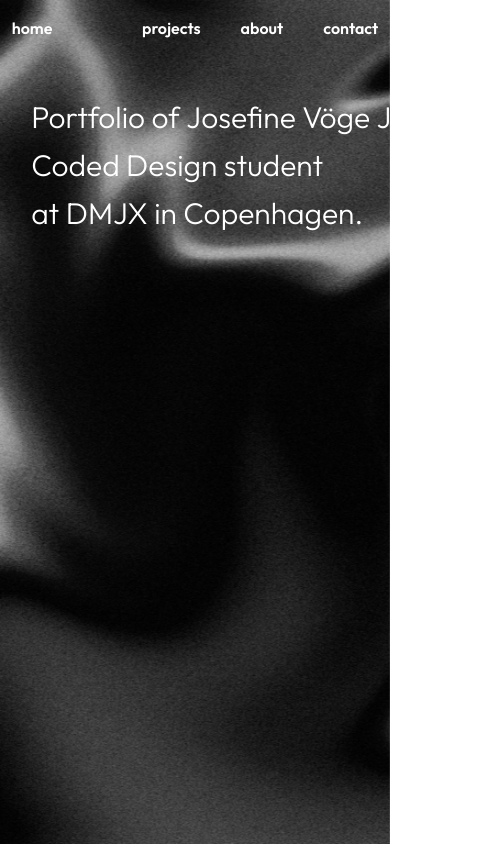
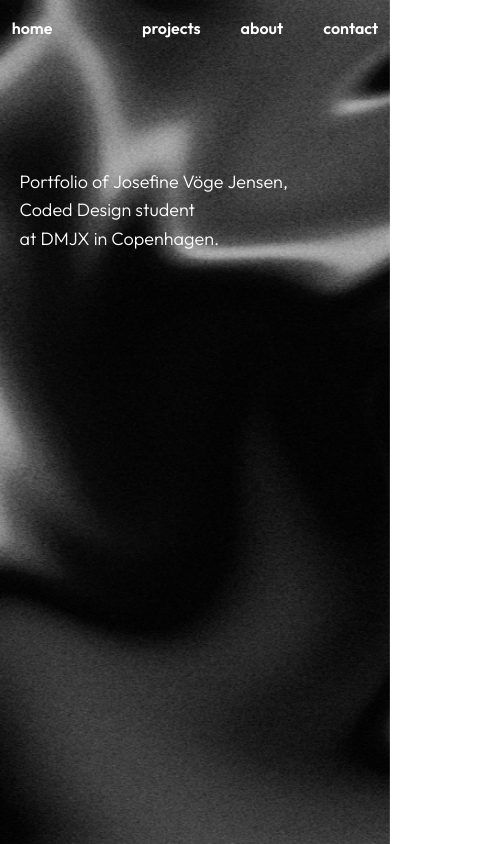
Before and after one commit to Jovoje/portfolio2025, a Vue app: page /#/ in a window 390 px wide. Shown: the whole page, 484 px wide, since content can reach past the window. Built offline with nearby package versions, Linux system fonts and the light colour scheme.

Commit message:
homepage text

```diff
--- a/src/views/HomeView.vue
+++ b/src/views/HomeView.vue
@@ -42,17 +42,19 @@ p span:hover {
   font-weight: bold;
 }
 
+/* baggrund fjernes herfra - den ligger allerede i App.vue */
 body {
-     background: url('../assets/school/background2.png') no-repeat center center fixed;
-       background-size: cover;
+  font-family: 'Outfit', sans-serif;
+  margin: 0;
+  color: white;
 }
 
 .infbox {
-   font-family: 'Outfit', sans-serif;
-   font-weight: 300;
-   font-size: 30px;
-   margin-left: 8vw;
-    margin-top: 6vw;
+  font-family: 'Outfit', sans-serif;
+  font-weight: 300;
+  font-size: 30px;
+  margin-left: 8vw;
+  margin-top: 6vw;
 }
 
 .text {
@@ -71,4 +73,30 @@ body {
 .image img:hover {
   transform: scale(1.08);
 }
+
+
+/* Tablet */
+@media (max-width: 1024px) {
+  .infbox {
+    font-size: 24px;
+    margin-left: 6vw;
+    margin-top: 10vw;
+  }
+}
+
+/* Mobil */
+@media (max-width: 600px) {
+  .infbox {
+    font-size: 18px;
+    margin-left: 5vw;
+    margin-top: 25vw;
+    line-height: 1.4;
+    max-width: 90vw;
+  }
+
+  p span {
+    margin-right: 0.25rem;
+  }
+}
+
 </style>
```
